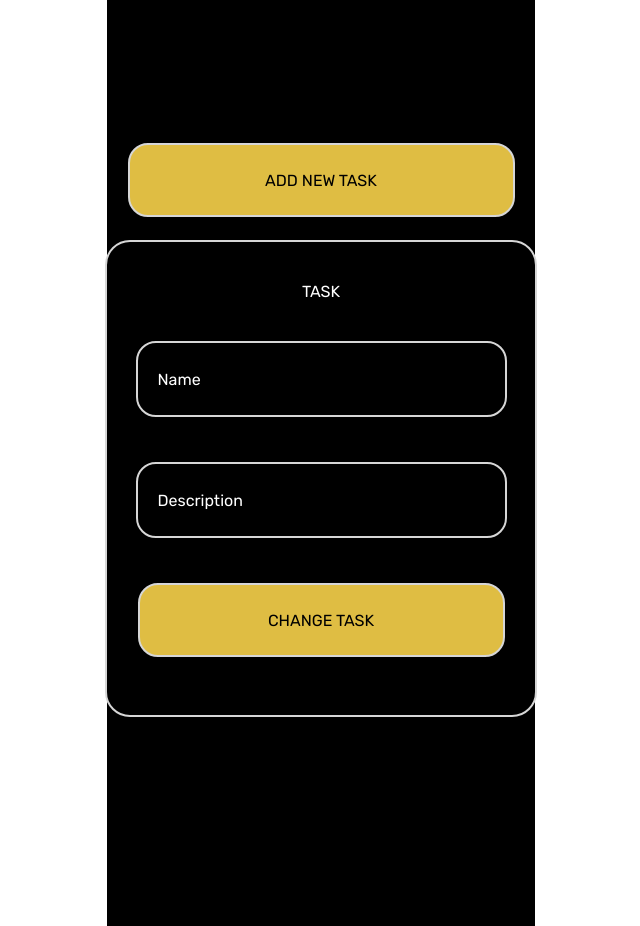
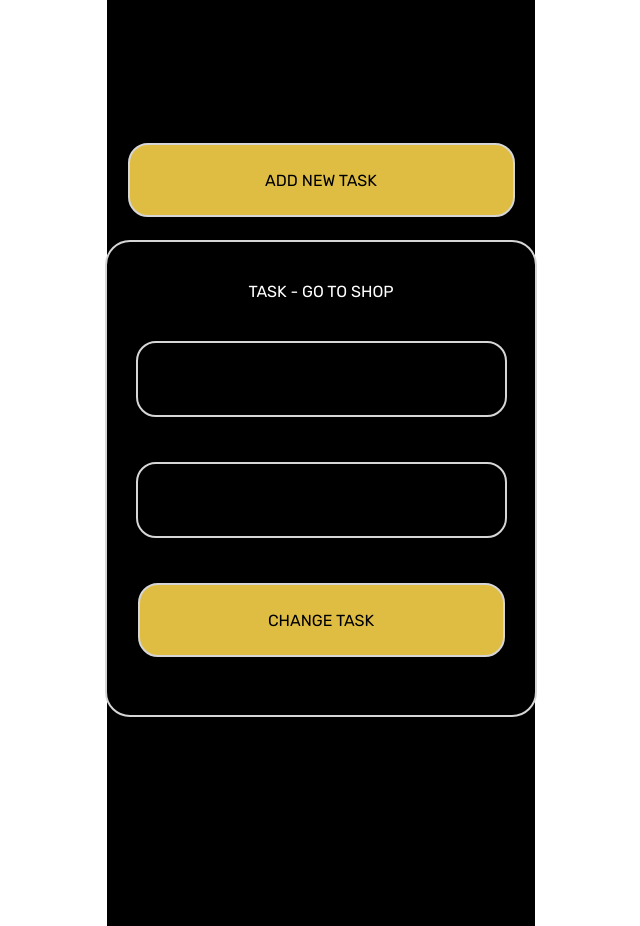
Before and after one commit to makarichevalm/course-project-operating-systems, a React (Vite) app: page / in a window 1280 px wide. Both pictures are taken after a click on the button 768 px from the left and 283 px from the top of the page. Shown: the whole page, without its empty margins (319-959 px from the left). Built offline with nearby package versions, Linux system fonts and the light colour scheme.

Commit message:
change formChange

```diff
--- a/src/components/FormAdd/FormAdd.jsx
+++ b/src/components/FormAdd/FormAdd.jsx
@@ -3,7 +3,7 @@ import './FormAdd.css';
 import Button from '@components/Button/Button';
 import Input from '@components/Input/Input';
 
-function FormAdd({ handleClick, name, desc, changeName, changeDesc }) {
+function FormAdd({ handleClick, name, desc, addName, addDesc }) {
     return (
         <div className="all">
             <div className="form">
@@ -12,13 +12,13 @@ function FormAdd({ handleClick, name, desc, changeName, changeDesc }) {
                     name="Name"
                     text="Name"
                     value={name}
-                    onChange={changeName}
+                    onChange={addName}
                 />
                 <Input
                     name="Desc"
                     text="Description"
                     value={desc}
-                    onChange={changeDesc}
+                    onChange={addDesc}
                 />
                 <Button
                     text="Add new task"
--- a/src/components/FormChange/FormChange.jsx
+++ b/src/components/FormChange/FormChange.jsx
@@ -3,13 +3,14 @@ import './FormChange.css';
 import Button from '@components/Button/Button';
 import Input from '@components/Input/Input';
 
-function FormChange({ handleClick }) {
+function FormChange({ handleClick, name, desc, changeName, changeDesc }) {
+    console.log(name);
     return (
         <div className="all">
             <div className="form">
-                <div className="nameForm">Task</div>
-                <Input name="Name" text="Name" />
-                <Input name="Desc" text="Description" />
+                <div className="nameForm">{`Task - ${name}`}</div>
+                <Input name="Name" text="" value={name} onChange={changeName} />
+                <Input name="Desc" text="" value={desc} onChange={changeDesc} />
                 <Button
                     text="Change task"
                     onClick={handleClick}
--- a/src/components/Task/Task.jsx
+++ b/src/components/Task/Task.jsx
@@ -6,7 +6,7 @@ import { useState } from 'react';
 import changeImg from '../../img/Change_img.svg';
 import deleteImg from '../../img/Delete_img.svg';
 
-function Task({ id, name, desc, clickDelete }) {
+function Task({ id, name, desc, clickDelete, changeName, changeDesc }) {
     const [checked, setChecked] = useState(false);
     const [isOpenChange, setIsOpenChange] = useState(false);
     const clickChange = () => {
@@ -41,7 +41,15 @@ function Task({ id, name, desc, clickDelete }) {
                     <img src={deleteImg} alt="delete" />
                 </button>
             </div>
-            {isOpenChange && <FormChange handleClick={clickChange} />}
+            {isOpenChange && (
+                <FormChange
+                    handleClick={clickChange}
+                    name={name}
+                    desc={desc}
+                    changeName={changeName}
+                    changeDesc={changeDesc}
+                />
+            )}
         </div>
     );
 }
--- a/src/pages/MainPage/MainPage.jsx
+++ b/src/pages/MainPage/MainPage.jsx
@@ -23,6 +23,12 @@ function MainPage() {
     const clickAdd = () => {
         setTasks([...tasks, { id: uuid(), name, description: desc }]);
         setIsOpenAdd(false);
+    };
+    const addName = (event) => {
+        setName(event.target.value);
+    };
+    const addDesc = (event) => {
+        setDesc(event.target.value);
     };
     const changeName = (event) => {
         setName(event.target.value);
@@ -54,6 +60,8 @@ function MainPage() {
                         name={item.name}
                         desc={item.description}
                         clickDelete={clickDeleteTask}
+                        changeName={changeName}
+                        changeDesc={changeDesc}
                     />
                 ))}
             </div>
@@ -62,8 +70,8 @@ function MainPage() {
                     handleClick={clickAdd}
                     name={name}
                     desc={desc}
-                    changeName={changeName}
-                    changeDesc={changeDesc}
+                    addName={addName}
+                    addDesc={addDesc}
                 />
             )}
         </div>
```
